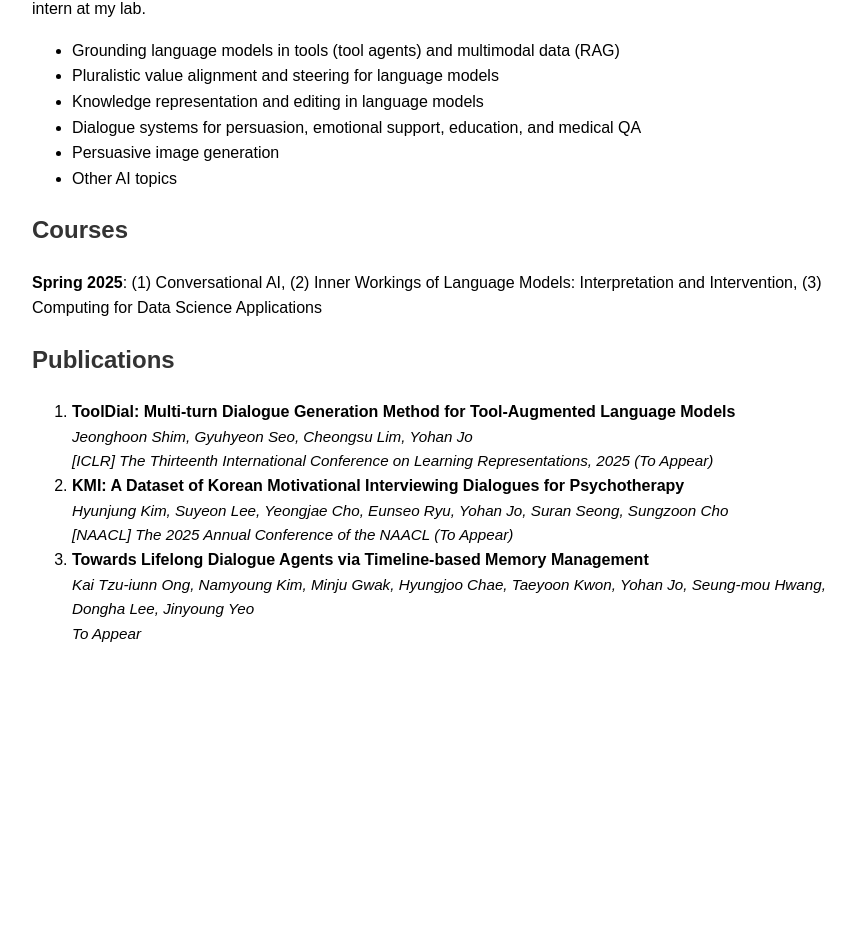
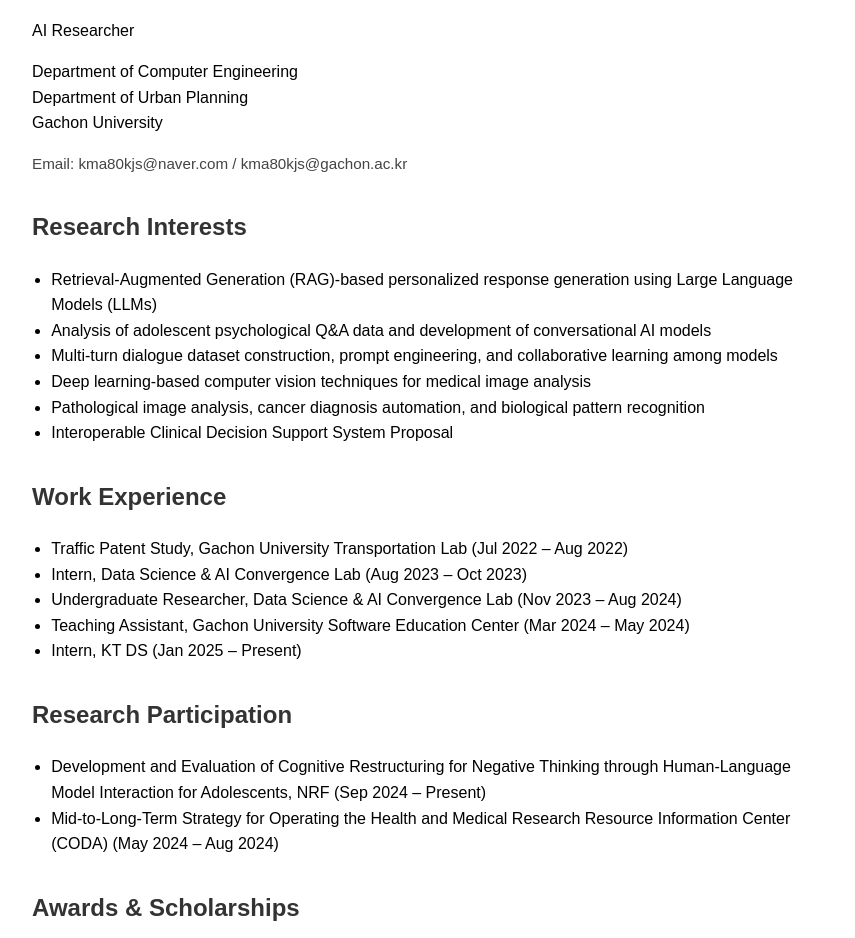
Before and after one commit to junseokim1019/junseokim1019.github.io, a plain HTML site: page index.html in a window 1280 px wide. Shown: the part 134-1072 px from the top of the page, without its empty margins (208-1063 px from the left). Before the commit the page ends 812 px from the top, so only its background shows below. Drawn offline with Linux system fonts and the light colour scheme.

Commit message:
Update index.html

```diff
--- a/index.html
+++ b/index.html
@@ -1,57 +1,79 @@
-
+student_html_content = """
 <!DOCTYPE html>
 <html lang="en">
 <head>
   <meta charset="UTF-8">
-  <title>Junseo Kim</title>
+  <title>Junseo Kim - Portfolio</title>
   <style>
     body { font-family: Arial, sans-serif; max-width: 800px; margin: 2rem auto; line-height: 1.6; }
     h1, h2 { color: #333; }
-    ul { margin-top: 0.5rem; }
-    .pub-title { font-weight: bold; }
-    .pub-authors, .pub-conf { font-style: italic; font-size: 0.95em; }
-    .course-highlight { font-weight: bold; }
-    button { margin-top: 1rem; }
+    .section { margin-top: 2rem; }
+    .contact { font-size: 0.95em; color: #444; }
+    ul { margin: 0.5rem 0; padding-left: 1.2rem; }
   </style>
 </head>
 <body>
 
 <h1>Junseo Kim</h1>
-
+<p>AI Researcher</p>
 <p>
-If you're interested in the following research topics and are considering graduate studies, I encourage you to intern at my lab.
+  Department of Computer Engineering<br>
+  Department of Urban Planning<br>
+  Gachon University<br>
+</p>
+<p class="contact">
+  Email: kma80kjs@naver.com / kma80kjs@gachon.ac.kr
 </p>
 
-<ul>
-  <li>Grounding language models in tools (tool agents) and multimodal data (RAG)</li>
-  <li>Pluralistic value alignment and steering for language models</li>
-  <li>Knowledge representation and editing in language models</li>
-  <li>Dialogue systems for persuasion, emotional support, education, and medical QA</li>
-  <li>Persuasive image generation</li>
-  <li>Other AI topics</li>
-</ul>
+<div class="section">
+  <h2>Research Interests</h2>
+  <ul>
+    <li>Retrieval-Augmented Generation (RAG)-based personalized response generation using Large Language Models (LLMs)</li>
+    <li>Analysis of adolescent psychological Q&A data and development of conversational AI models</li>
+    <li>Multi-turn dialogue dataset construction, prompt engineering, and collaborative learning among models</li>
+    <li>Deep learning-based computer vision techniques for medical image analysis</li>
+    <li>Pathological image analysis, cancer diagnosis automation, and biological pattern recognition</li>
+    <li>Interoperable Clinical Decision Support System Proposal</li>
+  </ul>
+</div>
 
-<h2>Courses</h2>
-<p><span class="course-highlight">Spring 2025</span>: (1) Conversational AI, (2) Inner Workings of Language Models: Interpretation and Intervention, (3) Computing for Data Science Applications</p>
+<div class="section">
+  <h2>Work Experience</h2>
+  <ul>
+    <li>Traffic Patent Study, Gachon University Transportation Lab (Jul 2022 – Aug 2022)</li>
+    <li>Intern, Data Science & AI Convergence Lab (Aug 2023 – Oct 2023)</li>
+    <li>Undergraduate Researcher, Data Science & AI Convergence Lab (Nov 2023 – Aug 2024)</li>
+    <li>Teaching Assistant, Gachon University Software Education Center (Mar 2024 – May 2024)</li>
+    <li>Intern, KT DS (Jan 2025 – Present)</li>
+  </ul>
+</div>
 
-<h2>Publications</h2>
-<ol>
-  <li>
-    <div class="pub-title">ToolDial: Multi-turn Dialogue Generation Method for Tool-Augmented Language Models</div>
-    <div class="pub-authors">Jeonghoon Shim, Gyuhyeon Seo, Cheongsu Lim, Yohan Jo</div>
-    <div class="pub-conf">[ICLR] The Thirteenth International Conference on Learning Representations, 2025 (To Appear)</div>
-  </li>
-  <li>
-    <div class="pub-title">KMI: A Dataset of Korean Motivational Interviewing Dialogues for Psychotherapy</div>
-    <div class="pub-authors">Hyunjung Kim, Suyeon Lee, Yeongjae Cho, Eunseo Ryu, Yohan Jo, Suran Seong, Sungzoon Cho</div>
-    <div class="pub-conf">[NAACL] The 2025 Annual Conference of the NAACL (To Appear)</div>
-  </li>
-  <li>
-    <div class="pub-title">Towards Lifelong Dialogue Agents via Timeline-based Memory Management</div>
-    <div class="pub-authors">Kai Tzu-iunn Ong, Namyoung Kim, Minju Gwak, Hyungjoo Chae, Taeyoon Kwon, Yohan Jo, Seung-mou Hwang, Dongha Lee, Jinyoung Yeo</div>
-    <div class="pub-conf">To Appear</div>
-  </li>
-</ol>
+<div class="section">
+  <h2>Research Participation</h2>
+  <ul>
+    <li>Development and Evaluation of Cognitive Restructuring for Negative Thinking through Human-Language Model Interaction for Adolescents, NRF (Sep 2024 – Present)</li>
+    <li>Mid-to-Long-Term Strategy for Operating the Health and Medical Research Resource Information Center (CODA) (May 2024 – Aug 2024)</li>
+  </ul>
+</div>
+
+<div class="section">
+  <h2>Awards & Scholarships</h2>
+  <ul>
+    <li>2022-1st semester academic excellence scholarship</li>
+    <li>2022-2nd semester academic excellence scholarship</li>
+    <li>2023-1st semester academic excellence scholarship</li>
+    <li>Best Paper Award, Korean Society of Medical Informatics (KOSMI) (2024 KOSMI Spring Conference)</li>
+  </ul>
+</div>
 
 </body>
 </html>
+"""
+
+# HTML 파일 저장
+output_dir = Path("/mnt/data/student_portfolio")
+output_dir.mkdir(exist_ok=True)
+student_html_path = output_dir / "index.html"
+student_html_path.write_text(student_html_content, encoding="utf-8")
+
+student_html_path.name
```
